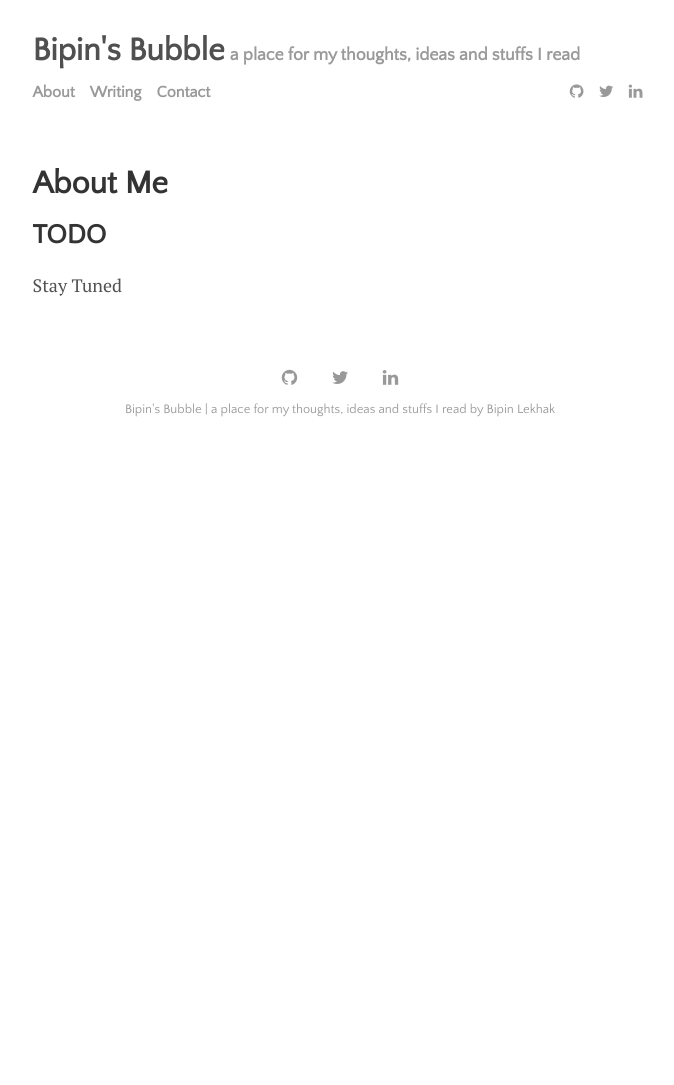
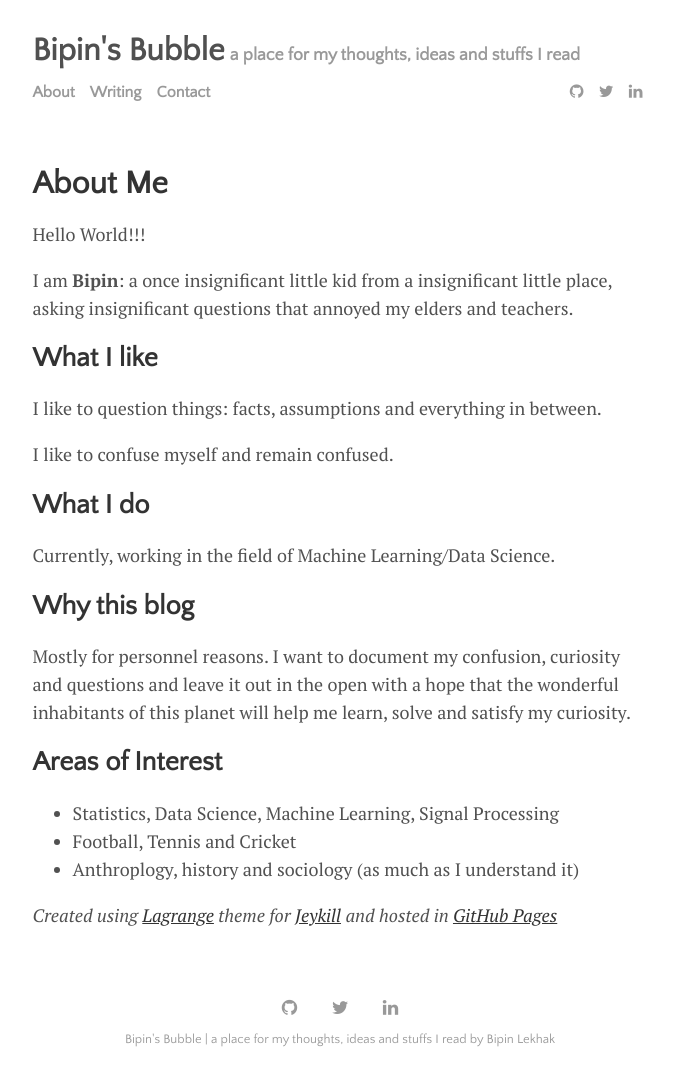
Before and after one commit to bipin-lekhak/bipin-lekhak.github.io, a Jekyll site: the page built from menu/about.md, in a window 1280 px wide. Shown: the whole page, without its empty margins (300-974 px from the left). Built offline with Jekyll 4.4.1, drawn with Linux system fonts in a browser that asks for light colours; before the commit the page ends 900 px from its top, so only the background shows below that.

Commit message:
Added About me Section

```diff
--- a/menu/about.md
+++ b/menu/about.md
@@ -3,6 +3,34 @@ layout: page
 title: About Me
 ---
 
-## TODO
+Hello World!!!
 
-Stay Tuned
+I am **Bipin**: a once insignificant little kid from a insignificant
+little place, asking insignificant questions that annoyed my elders and
+teachers.
+
+## What I like
+
+I like to question things: facts, assumptions and everything in between.
+
+I like to confuse myself and remain confused.
+
+## What I do
+
+Currently, working in the field of Machine Learning/Data Science.
+
+## Why this blog
+
+Mostly for personnel reasons. I want to document my confusion, curiosity and
+questions and leave it out in the open with a hope that the wonderful
+inhabitants of this planet will help me learn, solve and satisfy my curiosity.
+
+## Areas of Interest
+
+- Statistics, Data Science, Machine Learning, Signal Processing
+- Football, Tennis and Cricket
+- Anthroplogy, history and sociology (as much as I understand it)
+
+*Created using [Lagrange](https://github.com/LeNPaul/Lagrange) theme for
+  [Jeykill](https://github.com/jekyll/jekyll) and hosted in [GitHub
+  Pages](https://pages.github.com/)*
```
